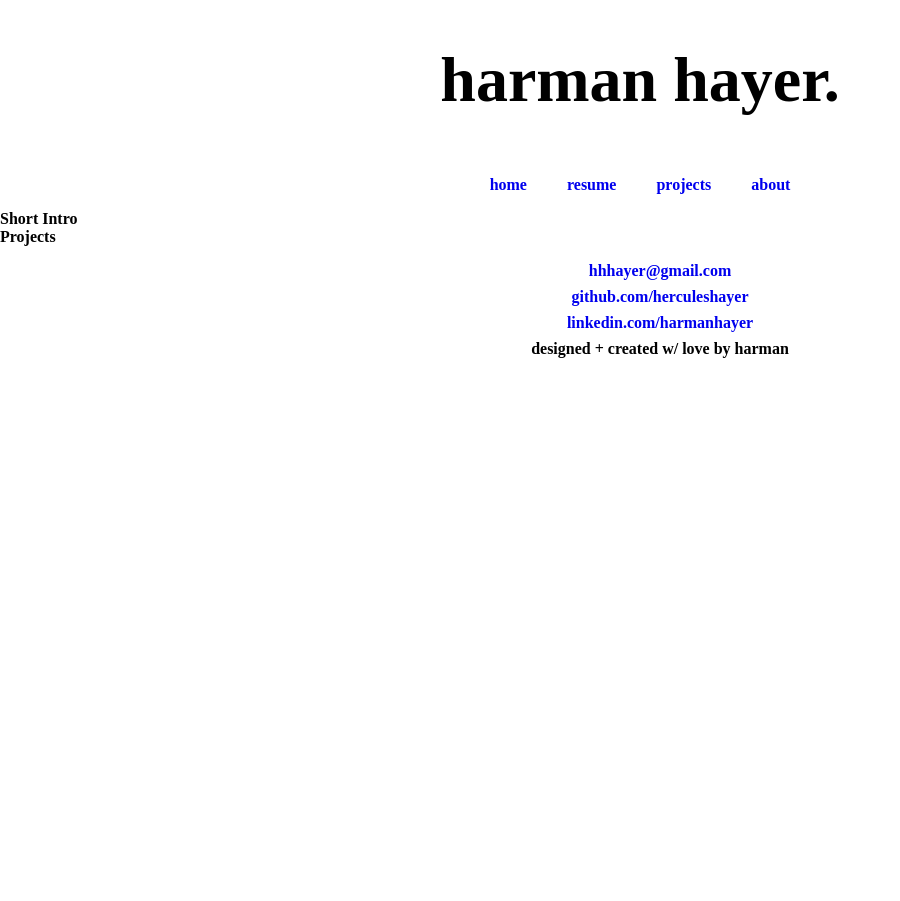
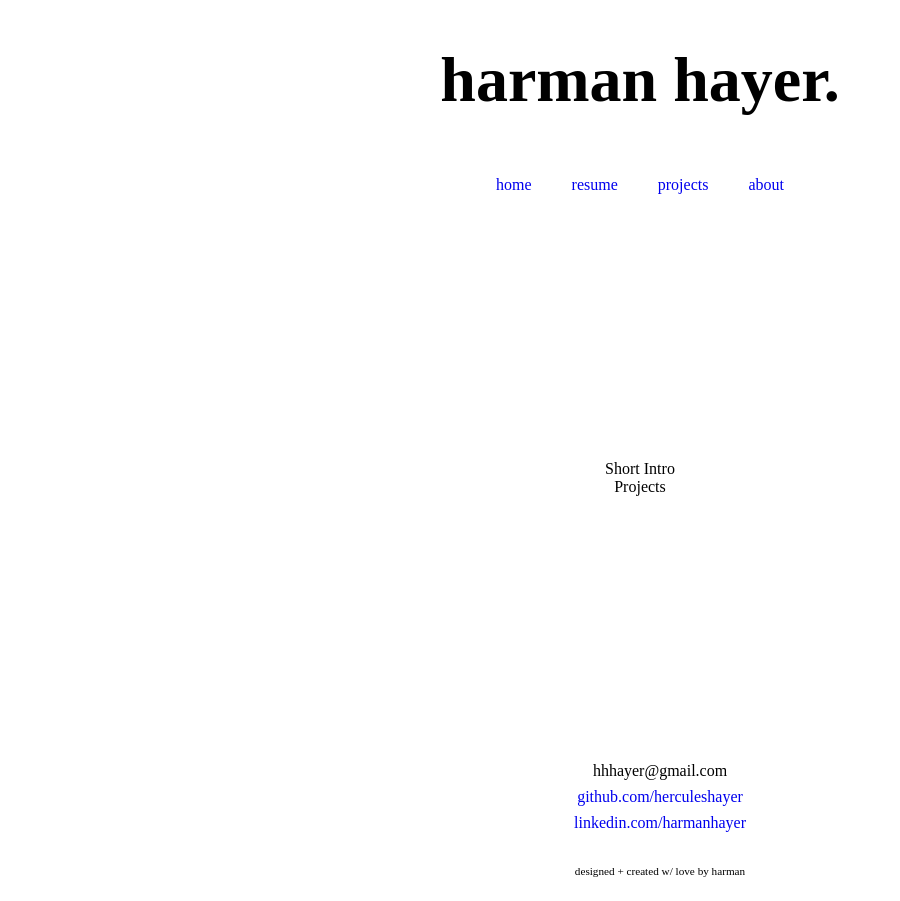
Before and after one commit to herculeshayer/portfolio-website, a Gatsby site: page / in a window 1280 px wide. Shown: the whole page, without its empty margins (0-900 px from the left). Before the commit the page ends 800 px from the top, so only its background shows below. Built offline with nearby package versions, Linux system fonts and the light colour scheme; Gatsby itself is replaced by a stand-in of ours; a web font is replaced by a local one.

Commit message:
flexbox+item, change fontweight to 400

```diff
--- a/src/sass/index.scss
+++ b/src/sass/index.scss
@@ -2,7 +2,7 @@
 
 body {
     font-family: 'Oranienbaum', serif;
-    font-weight: 700;
+    font-weight: 400;
     margin: 0 auto;
     padding: 0;
 }
--- a/src/sass/pages/_home.scss
+++ b/src/sass/pages/_home.scss
@@ -0,0 +1,9 @@
+.home-flex-container {
+
+    text-align: center;
+    padding: 250px 0;
+
+    .home-flex-item {
+        text-align: center;
+    }
+}
```
Also changed, not shown: src/css/index.css, 1 other file.
